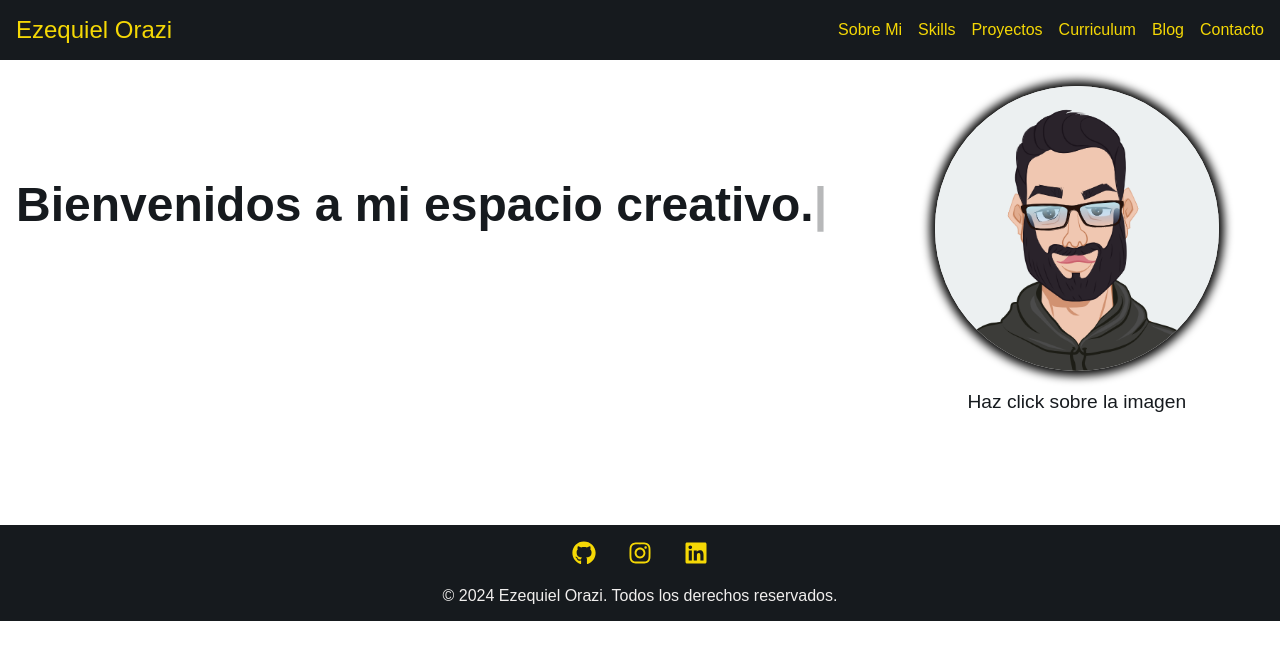
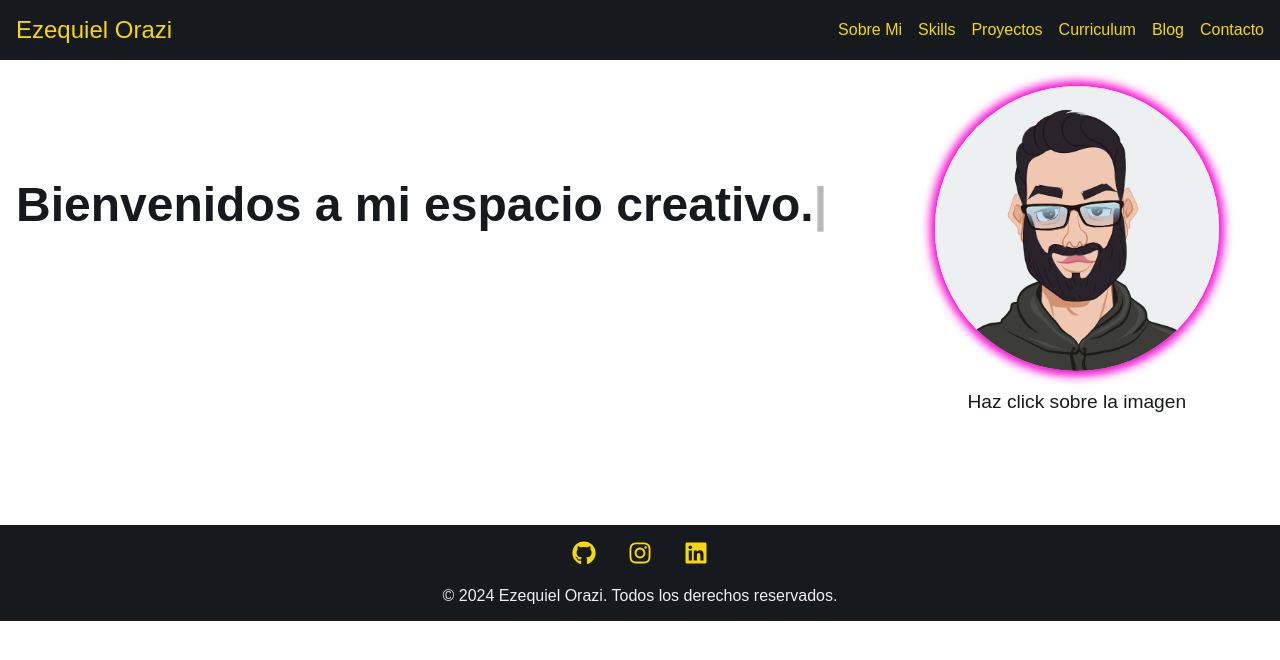
Before and after one commit to Ezzeorazi/mi-portafolio, a React (Vite) app: page / in a window 1280 px wide. In both pictures the pointer is over the picture 1076 px from the left and 228 px from the top of the page. Shown: the top 660 px of the page. Built offline with nearby package versions, Linux system fonts and the light colour scheme.

Commit message:
first commit

```diff
--- a/src/pages/Home/Home.module.css
+++ b/src/pages/Home/Home.module.css
@@ -43,7 +43,7 @@
 
 .image:hover {
   /* una sombra detras de la imagen grande */
-  box-shadow: 0 0 10px 5px rgba(0, 0, 0, 1);
+  box-shadow: 0 0 10px 5px var(--color-pink);
 }
 
 
```
